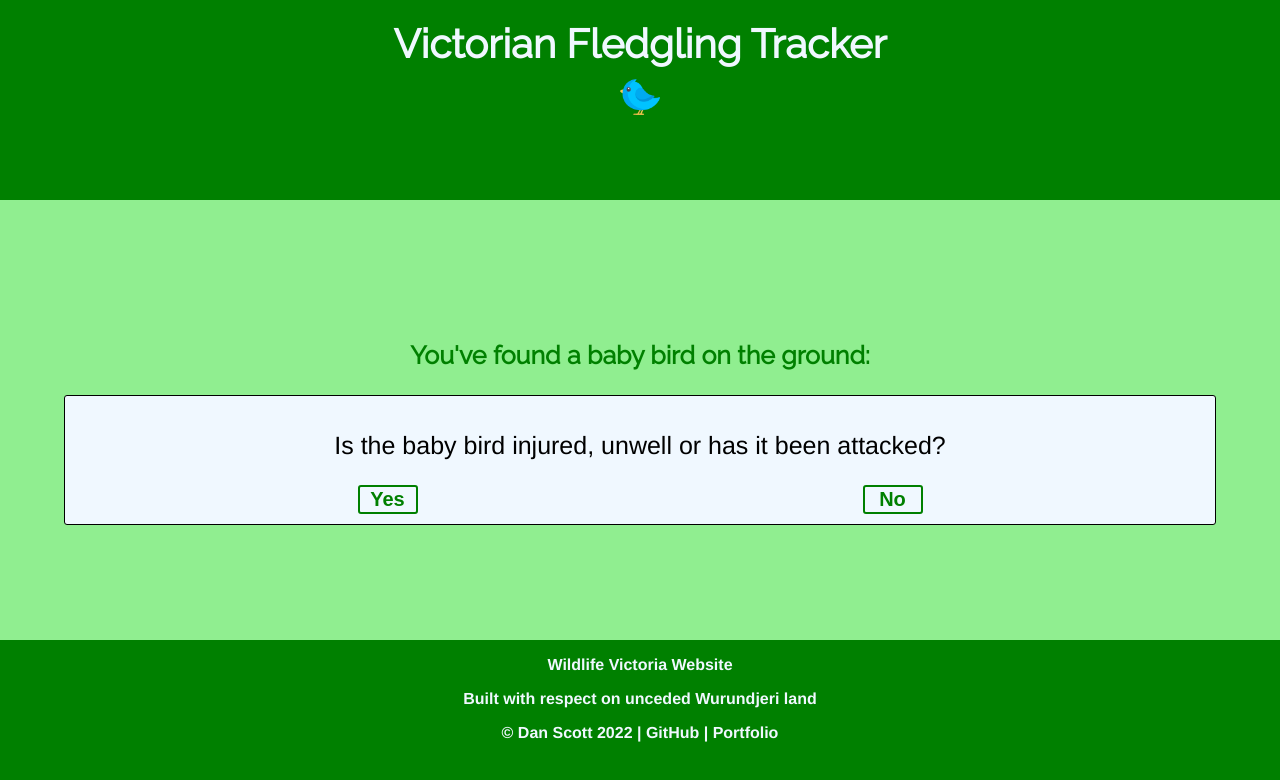
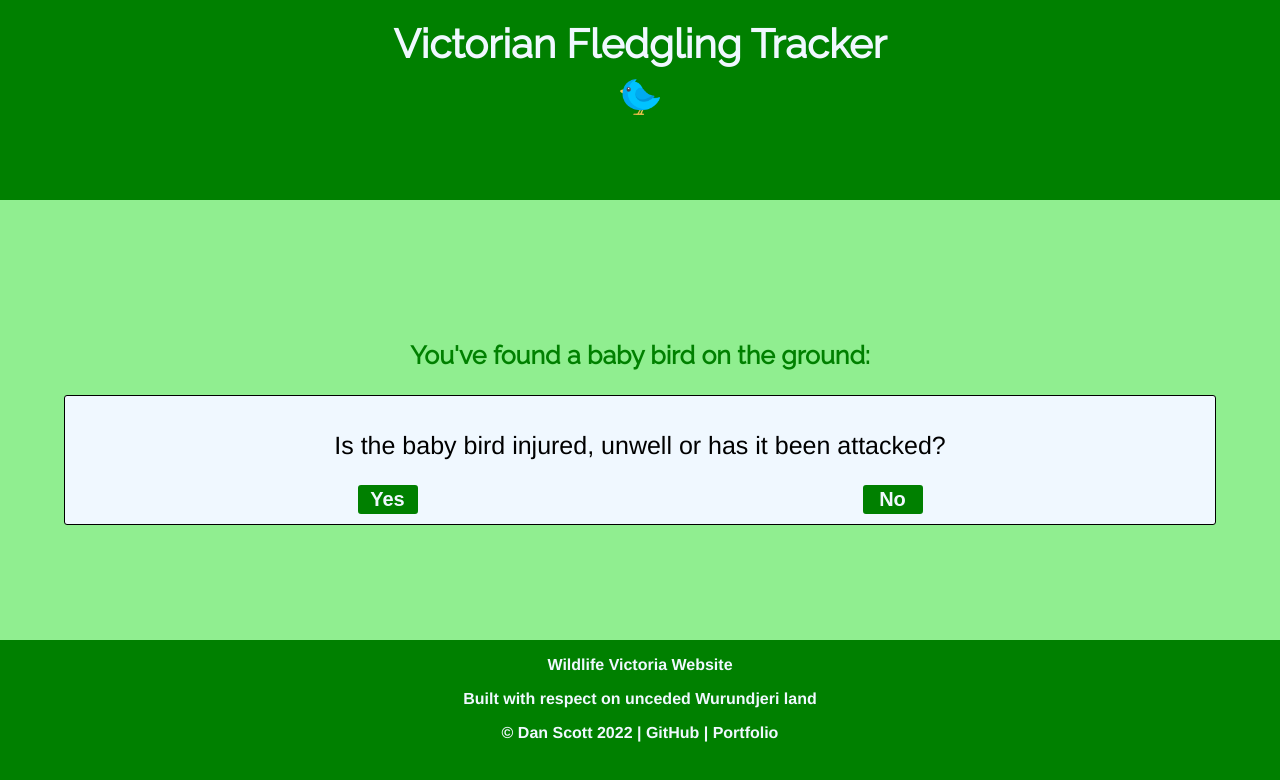
Before and after one commit to drinkwithdan/fledgling-tracker, a React (Create React App) app: page / in a window 1280 px wide. Shown: the top 780 px of the page. Built offline with nearby package versions, Linux system fonts and the light colour scheme.

Commit message:
Hover not working on buttons

```diff
--- a/src/App.css
+++ b/src/App.css
@@ -100,18 +100,18 @@ button {
   font-family: "Proxima Nova", sans-serif;
   font-size: 20px;
   font-weight: bold;
-  background-color: aliceblue;
-  color: green;
+  background-color:green;
+  color: aliceblue;
   border: 2px solid green;
   border-radius: 3px;
   text-align: center;
 
 }
 
-button:hover {
+/* button:hover {
   background-color: green;
   color: aliceblue;
-}
+} */
 
 .footer {
   height: 20%;
```
